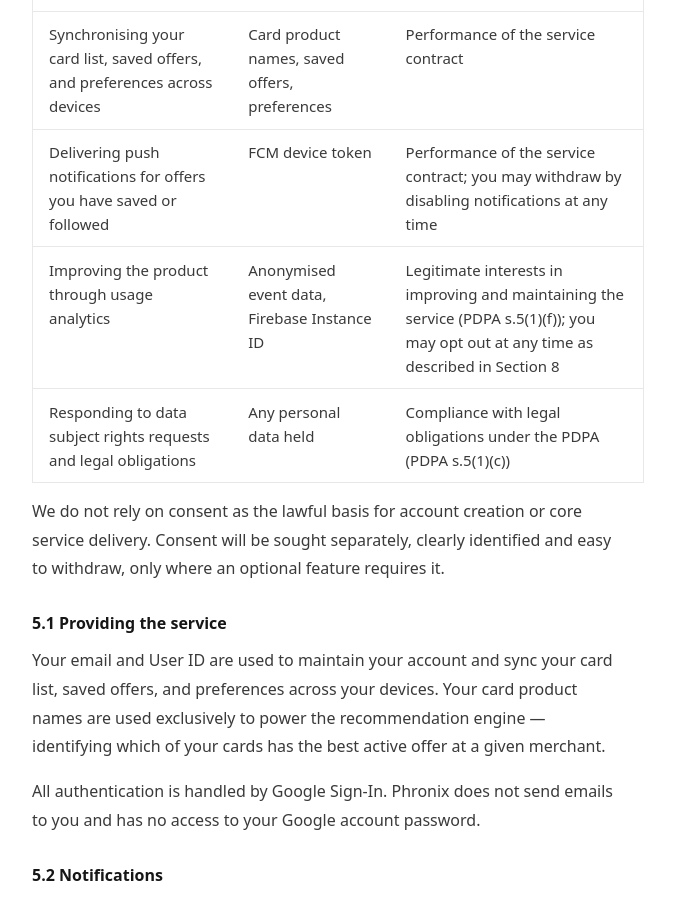
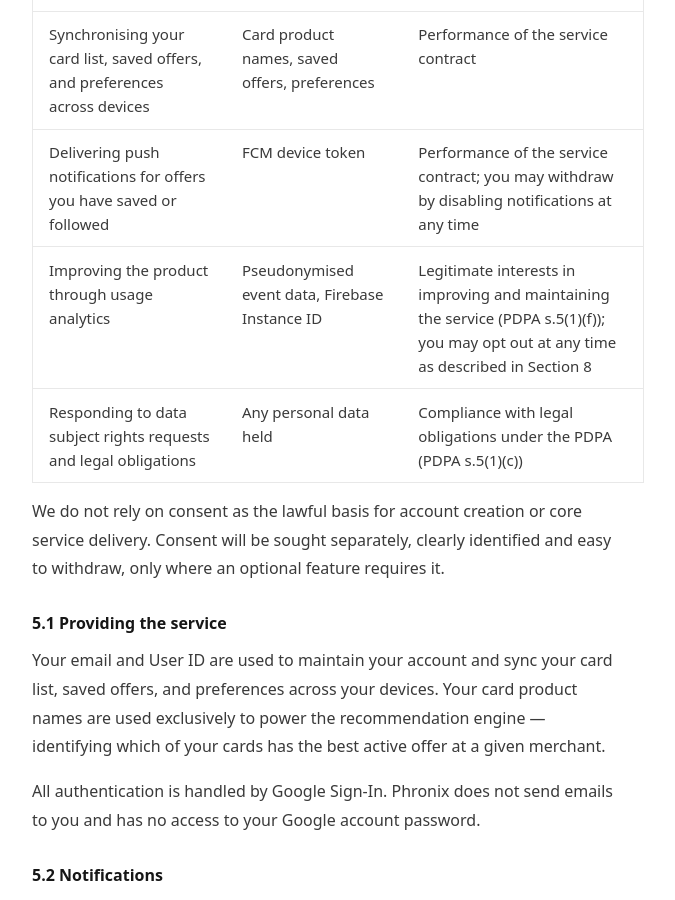
Before and after one commit to athiththan11/phronix-site, a Jekyll site: the page built from index.md, in a window 1280 px wide and 900 px high, scrolled down 4506 px. Shown: the whole window, without its empty margins (302-977 px from the left). Built offline with Jekyll 4.4.1, drawn with Linux system fonts in a browser that asks for light colours.

Commit message:
docs: correct analytics data classification from anonymised to pseudonymised
Firebase Instance ID enables session-level analysis across app launches,
making the data pseudonymous rather than truly anonymous. Section 5.3
already used the correct term; this aligns the lawful basis table in §5.0.

```diff
--- a/index.md
+++ b/index.md
@@ -86,7 +86,7 @@ Phronix processes personal data only where a lawful ground exists under Section
 | Creating and maintaining your account; authenticating you on sign-in | Email address, Firebase UID, display name | Performance of the service contract — this processing is necessary to provide the app you have signed up to use (PDPA s.5(1)(b)) |
 | Synchronising your card list, saved offers, and preferences across devices | Card product names, saved offers, preferences | Performance of the service contract |
 | Delivering push notifications for offers you have saved or followed | FCM device token | Performance of the service contract; you may withdraw by disabling notifications at any time |
-| Improving the product through usage analytics | Anonymised event data, Firebase Instance ID | Legitimate interests in improving and maintaining the service (PDPA s.5(1)(f)); you may opt out at any time as described in Section 8 |
+| Improving the product through usage analytics | Pseudonymised event data, Firebase Instance ID | Legitimate interests in improving and maintaining the service (PDPA s.5(1)(f)); you may opt out at any time as described in Section 8 |
 | Responding to data subject rights requests and legal obligations | Any personal data held | Compliance with legal obligations under the PDPA (PDPA s.5(1)(c)) |
 
 We do not rely on consent as the lawful basis for account creation or core service delivery. Consent will be sought separately, clearly identified and easy to withdraw, only where an optional feature requires it.
```
